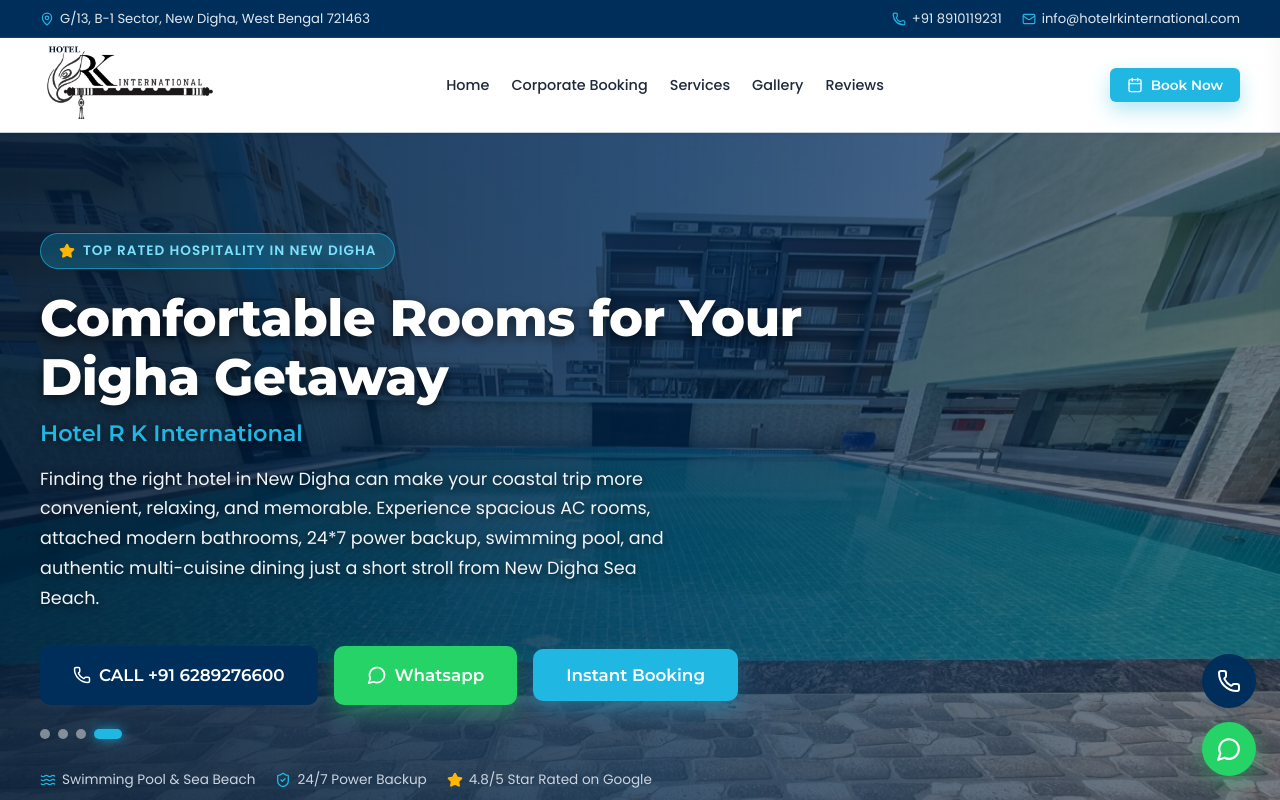
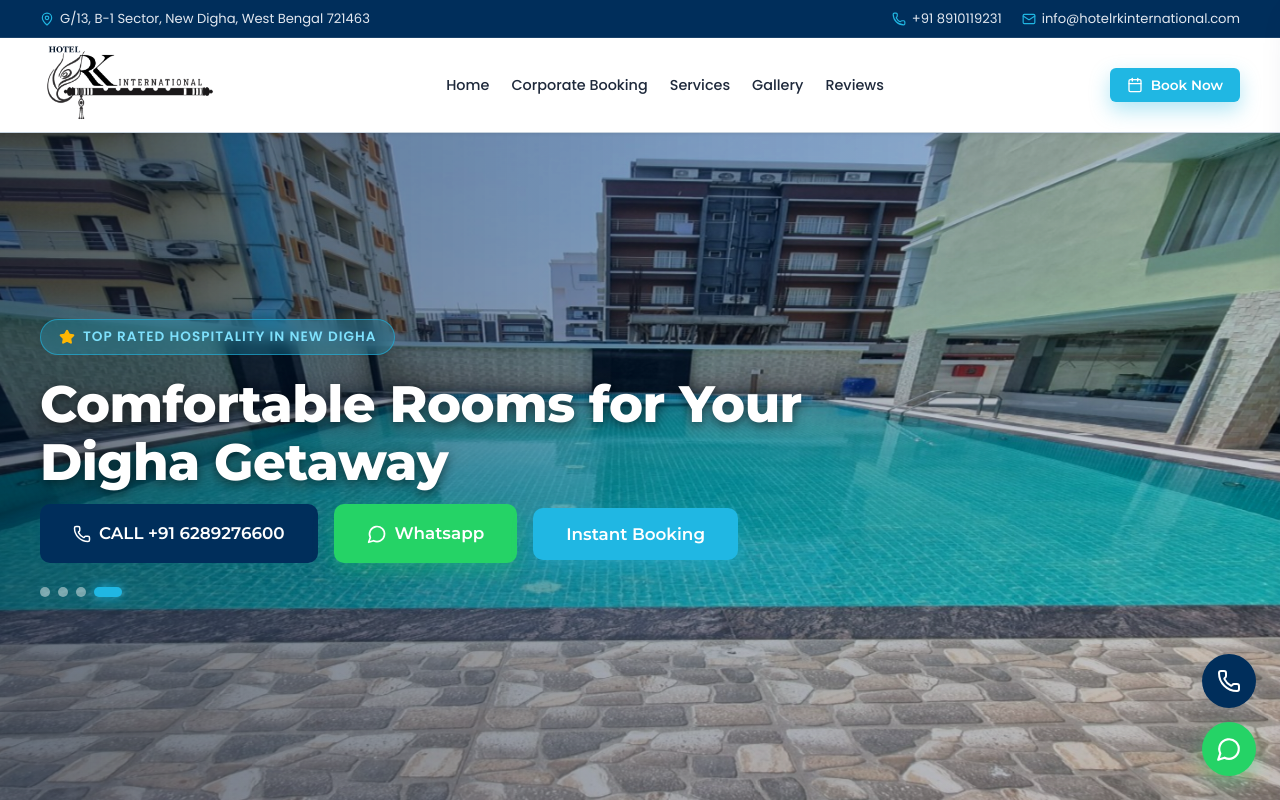
Before and after one commit to SumanSingha05/Hotel_RK_International, a React (Vite) app in the folder client/: page / in a window 1280 px wide. Shown: the top 800 px of the page. Built offline with nearby package versions, Linux system fonts and the light colour scheme; no server answers.

Commit message:
hero section changes

```diff
--- a/client/src/App.jsx
+++ b/client/src/App.jsx
@@ -2,7 +2,6 @@
 import TopBar from './components/TopBar';
 import Navbar from './components/Navbar';
 import Hero from './components/Hero';
-import QuickBookingBar from './components/QuickBookingBar';
 import AboutSection from './components/AboutSection';
 import ServicesSection from './components/ServicesSection';
 import RoomsSection from './components/RoomsSection';
@@ -307,10 +306,7 @@
       {/* 3. Hero Section */}
       <Hero onOpenBooking={handleOpenBooking} />
 
-      {/* 4. Quick Booking Availability Bar */}
-      <QuickBookingBar onOpenBookingWithParams={handleOpenBookingWithParams} />
-
-      {/* 5. About Section */}
+      {/* 4. About Section */}
       <AboutSection onOpenBooking={handleOpenBooking} />
 
       {/* 6. Services & Amenities Section */}
--- a/client/src/components/Hero.jsx
+++ b/client/src/components/Hero.jsx
@@ -1,5 +1,5 @@
 import React, { useState, useEffect } from 'react';
-import { Phone, MessageCircle, Star, ShieldCheck, Waves } from 'lucide-react';
+import { Phone, MessageCircle, Star } from 'lucide-react';
 
 const heroImages = [
   {
@@ -58,14 +58,6 @@
             Comfortable Rooms for Your Digha Getaway
           </h1>
 
-          <h2 className="hero-subtitle">
-            Hotel R K International
-          </h2>
-
-          <p className="hero-desc">
-            Finding the right hotel in New Digha can make your coastal trip more convenient, relaxing, and memorable. Experience spacious AC rooms, attached modern bathrooms, 24*7 power backup, swimming pool, and authentic multi-cuisine dining just a short stroll from New Digha Sea Beach.
-          </p>
-
           <div className="hero-buttons">
             <a href="tel:+916289276600" className="btn btn-navy btn-lg">
               <Phone size={18} />
@@ -101,21 +93,6 @@
               />
             ))}
           </div>
-
-          <div style={{ display: 'flex', gap: '20px', marginTop: '30px', flexWrap: 'wrap', fontSize: '0.85rem', color: '#cbd5e1' }}>
-            <div style={{ display: 'flex', alignItems: 'center', gap: '6px' }}>
-              <Waves size={16} color="#20B7E3" />
-              <span>Swimming Pool & Sea Beach</span>
-            </div>
-            <div style={{ display: 'flex', alignItems: 'center', gap: '6px' }}>
-              <ShieldCheck size={16} color="#20B7E3" />
-              <span>24/7 Power Backup</span>
-            </div>
-            <div style={{ display: 'flex', alignItems: 'center', gap: '6px' }}>
-              <Star size={16} color="#FFB703" fill="#FFB703" />
-              <span>4.8/5 Star Rated on Google</span>
-            </div>
-          </div>
         </div>
       </div>
     </section>
--- a/client/src/index.css
+++ b/client/src/index.css
@@ -483,6 +483,7 @@
   background-position: center;
   background-repeat: no-repeat;
   opacity: 0;
+  filter: brightness(1.05) saturate(1.08);
   transform: scale(1.03);
   transition: opacity 0.7s ease-in-out, transform 2.5s ease-out;
   pointer-events: none;
@@ -499,7 +500,7 @@
   left: 0;
   width: 100%;
   height: 100%;
-  background: linear-gradient(90deg, rgba(0, 25, 52, 0.88) 0%, rgba(0, 38, 75, 0.74) 52%, rgba(0, 20, 45, 0.48) 100%);
+  background: linear-gradient(90deg, rgba(0, 20, 45, 0.58) 0%, rgba(0, 28, 58, 0.32) 55%, rgba(0, 15, 35, 0.18) 100%);
   z-index: 2;
   pointer-events: none;
 }
```
Also changed, not shown: 5 other files (tests, documents, lock files or other folders).
